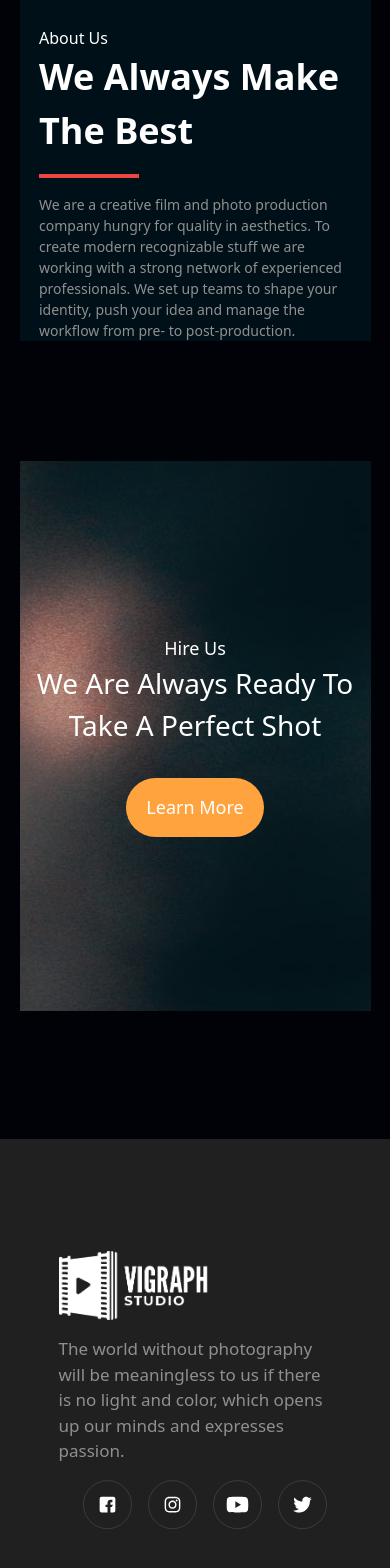
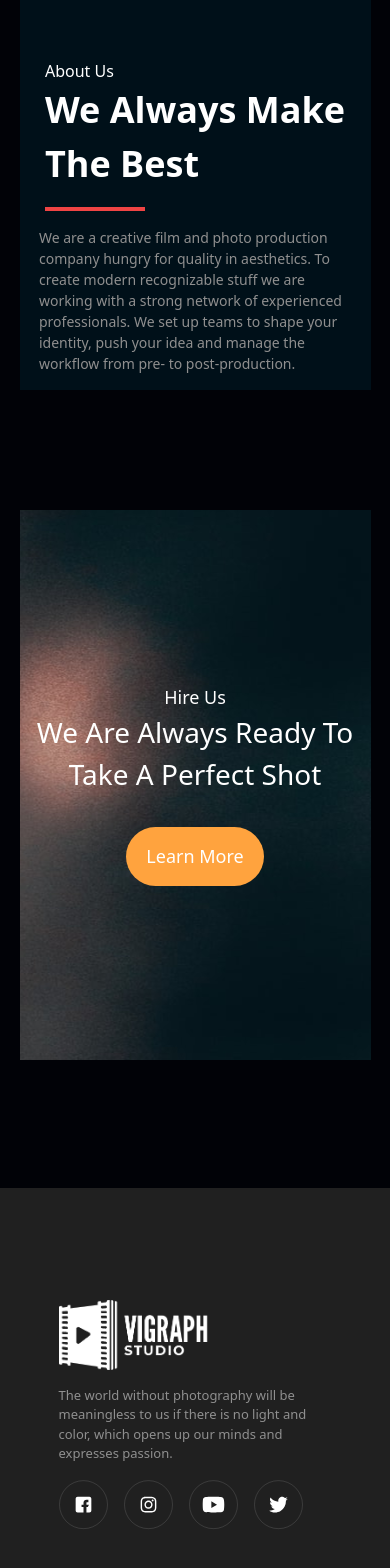
Before and after one commit to RazaNaqsh/techDarbar, a React (Vite) app: page / in a window 390 px wide. Shown: the part 2564-4132 px from the top of the page. Built offline with nearby package versions, Linux system fonts and the light colour scheme; the HTML template or start-up script is replaced by a standard one.

Commit message:
Spacing fixes

```diff
--- a/src/components/AboutUs.jsx
+++ b/src/components/AboutUs.jsx
@@ -2,14 +2,14 @@ import about from "../assets/about.jpg";
 const AboutUs = () => {
   return (
     <div className="bg-[#001019] my-20 flex flex-col md:flex-row items-center w-[90%] mx-auto gap-20">
-      <img src={about} className="w-[80vw] md:w-[40vw]" alt="" />
+      <img src={about} className=" md:w-[40vw]" alt="" />
       <div>
-        <h3>About Us</h3>
-        <h2 className="text-[36px] md:text-[50px] font-bold md:leading-[60px]">
+        <h3 className="px-3 md:px-0">About Us</h3>
+        <h2 className="px-3 md:px-0 text-[36px] md:text-[50px] font-bold md:leading-[60px]">
           We Always Make <br /> The Best
         </h2>
-        <hr className="my-4 w-[100px] border-2 border-red-500" />
-        <p className="text-[14px] md:text-[17px] w-[80vw] md:w-[35vw] mx-auto text-[#8F8F8F]">
+        <hr className="mx-3 md:mx-0 my-4 w-[100px] border-2 border-red-500" />
+        <p className="text-[14px] md:text-[17px] w-[80vw] md:w-[35vw] mx-auto text-[#8F8F8F] pb-4 md:pb-0">
           We are a creative film and photo production company hungry for quality
           in aesthetics. To create modern recognizable stuff we are working with
           a strong network of experienced professionals. We set up teams to
--- a/src/components/Footer.jsx
+++ b/src/components/Footer.jsx
@@ -15,11 +15,11 @@ const Footer = () => {
       <div className="w-[80%] mx-auto flex justify-around">
         <div className="space-y-4">
           <img src={logo} className="w-[150px]" alt="" />
-          <p className=" text-[17px] w-[70vw] md:w-[30vw]  text-[#8F8F8F]">
+          <p className="text-[13px] md:text-[17px] w-[70vw] md:w-[30vw]  text-[#8F8F8F]">
             The world without photography will be meaningless to us if there is
             no light and color, which opens up our minds and expresses passion.
           </p>
-          <div className="w-[230px] h-[50px] ml-6 flex gap-4 ">
+          <div className="w-[230px] h-[50px] md:ml-6 flex gap-4 ">
             <img src={fb} alt="" />
             <img src={ig} alt="" />
             <img src={yt} alt="" />
```
